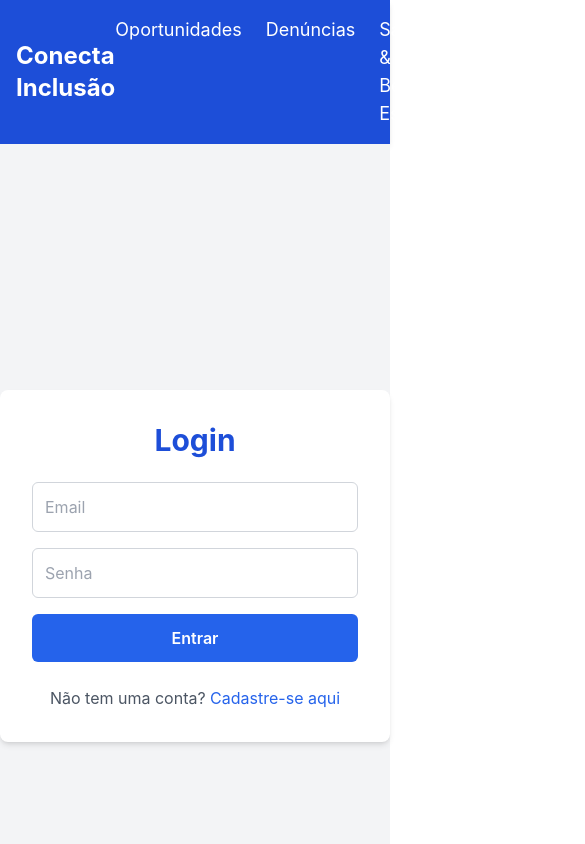
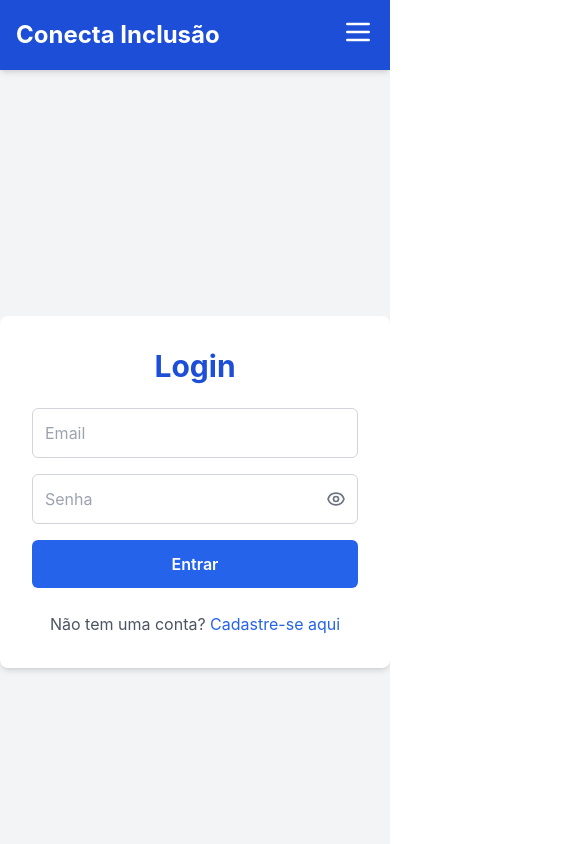
Before and after one commit to fisiofaz/conecta-inclusao-projeto-social, a React (Vite) app in the folder conectainclusao-frontend/: page /login in a window 390 px wide. Shown: the top 844 px of the page, 585 px wide, since content can reach past the window. Built offline with nearby package versions, Linux system fonts and the light colour scheme.

Commit message:
feat: Adiciona funcionalidade de mostrar/ocultar senha nos formulários de login e registro

```diff
--- a/conectainclusao-frontend/src/components/Navbar.jsx
+++ b/conectainclusao-frontend/src/components/Navbar.jsx
@@ -1,43 +1,59 @@
-import React from 'react';
+import React, { useState } from 'react';
 import { Link, useNavigate } from 'react-router-dom';
 import { useAuth } from '../contexts/AuthContext';
 
 function Navbar() {
 const { isAuthenticated, logout, getTipoPerfil } = useAuth();
 const navigate = useNavigate();
+const [isMenuOpen, setIsMenuOpen] = useState(false);
 
 const handleLogout = () => {
     logout();
     navigate('/login');
 };
 
+const toggleMenu = () => {
+    setIsMenuOpen(!isMenuOpen);
+};
+
 const userTipoPerfil = getTipoPerfil();
 const isAdmin = userTipoPerfil === 'ADMIN';
 
   return (
-    <nav className="bg-blue-700 p-4 flex items-center justify-between shadow-md">
-      <Link to="/" className="text-white text-2xl font-bold hover:text-blue-200 transition-colors duration-300">
+    <nav className="relative z-10 flex items-center justify-between p-4 bg-blue-700 shadow-md">
+      <Link to="/" className="text-2xl font-bold text-white transition-colors duration-300 hover:text-blue-200">
         Conecta Inclusão
       </Link>
-      <ul className="flex space-x-6">
+      {/* Botão de Hambúrguer - Visível apenas em telas pequenas (hidden em md e maiores) */}
+      <div className="md:hidden">
+        <button onClick={toggleMenu} className="text-white focus:outline-none">
+          {isMenuOpen ? (
+            <svg className="w-8 h-8" fill="none" stroke="currentColor" viewBox="0 0 24 24" xmlns="http://www.w3.org/2000/svg"><path strokeLinecap="round" strokeLinejoin="round" strokeWidth="2" d="M6 18L18 6M6 6l12 12"></path></svg>
+          ) : (
+            <svg className="w-8 h-8" fill="none" stroke="currentColor" viewBox="0 0 24 24" xmlns="http://www.w3.org/2000/svg"><path strokeLinecap="round" strokeLinejoin="round" strokeWidth="2" d="M4 6h16M4 12h16M4 18h16"></path></svg>
+          )}
+        </button>
+      </div>
+      {/* Lista de Links - Oculta em telas pequenas por padrão, visível em md e maiores, ou quando isMenuOpen é true */}
+      <ul className={`md:flex flex-col md:flex-row space-y-2 md:space-y-0 md:space-x-6 absolute md:static top-full left-0 w-full md:w-auto bg-blue-700 md:bg-transparent shadow-md md:shadow-none p-4 md:p-0 ${isMenuOpen ? 'flex' : 'hidden'}`}>
         <li>
-          <Link to="/opportunities" className="text-white text-lg hover:text-blue-200 transition-colors duration-300">
+          <Link to="/opportunities" className="block px-4 py-2 text-lg text-white transition-colors duration-300 hover:text-blue-200 md:px-0" onClick={() => setIsMenuOpen(false)}>
             Oportunidades
           </Link>
         </li>
         <li>
-          <Link to="/complaints" className="text-white text-lg hover:text-blue-200 transition-colors duration-300">
+          <Link to="/complaints" className="block px-4 py-2 text-lg text-white transition-colors duration-300 hover:text-blue-200 md:px-0" onClick={() => setIsMenuOpen(false)}>
             Denúncias
           </Link>
         </li>
         <li>
-          <Link to="/health-resources" className="text-white text-lg hover:text-blue-200 transition-colors duration-300">
+          <Link to="/health-resources" className="block px-4 py-2 text-lg text-white transition-colors duration-300 hover:text-blue-200 md:px-0" onClick={() => setIsMenuOpen(false)}>
             Saúde & Bem-Estar
           </Link>
         </li>
       {isAdmin && (
             <li>
-                <Link to="/users" className="text-white text-lg hover:text-blue-200 transition-colors duration-300">
+                <Link to="/users" className="block px-4 py-2 text-lg text-white transition-colors duration-300 hover:text-blue-200 md:px-0" onClick={() => setIsMenuOpen(false)}>
                     Usuários
                 </Link>
             </li>
@@ -45,12 +61,12 @@ const isAdmin = userTipoPerfil === 'ADMIN';
         {!isAuthenticated() ? (
           <>
             <li>
-              <Link to="/login" className="text-white text-lg hover:text-blue-200 transition-colors duration-300">
+              <Link to="/login" className="block px-4 py-2 text-lg text-white transition-colors duration-300 hover:text-blue-200 md:px-0" onClick={() => setIsMenuOpen(false)}>
                 Login
               </Link>
             </li>
             <li>
-              <Link to="/register" className="text-white text-lg hover:text-blue-200 transition-colors duration-300">
+              <Link to="/register" className="block px-4 py-2 text-lg text-white transition-colors duration-300 hover:text-blue-200 md:px-0" onClick={() => setIsMenuOpen(false)}>
                 Cadastro
               </Link>
             </li>
@@ -59,7 +75,7 @@ const isAdmin = userTipoPerfil === 'ADMIN';
           <li>
             <button
               onClick={handleLogout}
-              className="bg-red-500 text-white text-lg px-3 py-1 rounded-md hover:bg-red-600 transition-colors duration-300"
+              className="w-full px-3 py-1 text-lg text-white transition-colors duration-300 bg-red-500 rounded-md hover:bg-red-600 md:w-auto"
             >
               Sair
             </button>
--- a/conectainclusao-frontend/src/pages/Auth/LoginPage.jsx
+++ b/conectainclusao-frontend/src/pages/Auth/LoginPage.jsx
@@ -1,6 +1,5 @@
 import React, { useState } from 'react';
-import { useNavigate } from 'react-router-dom';
-import { Link } from 'react-router-dom';
+import { useNavigate, Link } from 'react-router-dom';
 import { useAuth } from '../../contexts/AuthContext';
 import FeedbackMessage from '../../components/FeedbackMessage'
 
@@ -9,6 +8,7 @@ function LoginPage() {
   const [senha, setSenha] = useState('');
   const [feedback, setFeedback] = useState({ type: '', message: '' });
   const [loading, setLoading] = useState(false);
+  const [showPassword, setShowPassword] = useState(false);
   const navigate = useNavigate();
   const { login } = useAuth();
 
@@ -30,6 +30,11 @@ function LoginPage() {
     setLoading(false);
   };
 
+  // Função para alternar a visibilidade da senha
+  const togglePasswordVisibility = () => {
+    setShowPassword(!showPassword);
+  };
+
   return (
     <div className="flex items-center justify-center min-h-screen bg-gray-100">
       <div className="w-full max-w-md p-8 bg-white rounded-lg shadow-md">
@@ -44,18 +49,28 @@ function LoginPage() {
             required
             className="p-3 transition-colors duration-300 border border-gray-300 rounded-md focus:outline-none focus:ring-2 focus:ring-blue-500 focus:border-transparent"
           />
+          <div className="relative"> {/* Adiciona um contêiner relativo para posicionar o ícone */}
             <input
-            type="password"
+              type={showPassword ? 'text' : 'password'} // << Altera o tipo baseado no estado
               value={senha}
               onChange={(e) => setSenha(e.target.value)}
               placeholder="Senha"
               required
-            className="p-3 transition-colors duration-300 border border-gray-300 rounded-md focus:outline-none focus:ring-2 focus:ring-blue-500 focus:border-transparent"
+              className="w-full p-3 pr-10 transition-colors duration-300 border border-gray-300 rounded-md focus:outline-none focus:ring-2 focus:ring-blue-500 focus:border-transparent" // Adiciona pr-10 para espaço do ícone
             />
             <button
-            type="submit"
-            className="p-3 font-semibold text-white transition-colors duration-300 bg-blue-600 rounded-md hover:bg-blue-700 disabled:opacity-50" disabled={loading}
+              type="button" // << Importante: tipo "button" para não submeter o formulário
+              onClick={togglePasswordVisibility}
+              className="absolute inset-y-0 right-0 flex items-center pr-3 text-sm leading-5 text-gray-500 hover:text-gray-700"
             >
+              {showPassword ? (
+                <svg className="w-5 h-5" fill="none" stroke="currentColor" viewBox="0 0 24 24" xmlns="http://www.w3.org/2000/svg"><path strokeLinecap="round" strokeLinejoin="round" strokeWidth="2" d="M13.875 18.25l-2.625-2.625m2.625 2.625L10 12.375M13.875 18.25c.014-.15.025-.303.025-.461 0-3.327-2.686-6.009-6-6.009S.896 9.473.896 12.8c0 3.327 2.686 6.009 6 6.009s6.009-2.686 6.009-6.009c0-.158-.011-.311-.025-.461z"></path></svg>
+              ) : (
+                <svg className="w-5 h-5" fill="none" stroke="currentColor" viewBox="0 0 24 24" xmlns="http://www.w3.org/2000/svg"><path strokeLinecap="round" strokeLinejoin="round" strokeWidth="2" d="M15 12a3 3 0 11-6 0 3 3 0 016 0z"></path><path strokeLinecap="round" strokeLinejoin="round" strokeWidth="2" d="M2.458 12C3.732 7.943 7.523 5 12 5c4.478 0 8.268 2.943 9.542 7-1.274 4.057-5.064 7-9.542 7-4.477 0-8.268-2.943-9.542-7z"></path></svg>
+              )}
+            </button>
+          </div>
+          <button type="submit" className="p-3 font-semibold text-white transition-colors duration-300 bg-blue-600 rounded-md hover:bg-blue-700 disabled:opacity-50" disabled={loading}>
             {loading ? 'Entrando...' : 'Entrar'}
           </button>
         </form>
--- a/conectainclusao-frontend/src/pages/Auth/RegisterPage.jsx
+++ b/conectainclusao-frontend/src/pages/Auth/RegisterPage.jsx
@@ -1,7 +1,6 @@
 import React, { useState } from 'react';
 import api from '../../services/api';
-import { useNavigate } from 'react-router-dom';
-import { Link } from 'react-router-dom';
+import { useNavigate, Link } from 'react-router-dom';
 import FeedbackMessage from '../../components/FeedbackMessage';
 
 function RegisterPage() {
@@ -19,10 +18,15 @@ function RegisterPage() {
 
   const [feedback, setFeedback] = useState({ type: '', message: '' });
   const [loading, setLoading] = useState(false);
+  const [showPassword, setShowPassword] = useState(false);
   const navigate = useNavigate();
 
   const handleChange = (e) => {
     setFormData({ ...formData, [e.target.name]: e.target.value });
+  };
+
+  const togglePasswordVisibility = () => {
+    setShowPassword(!showPassword);
   };
 
   const handleSubmit = async (e) => {
@@ -72,7 +76,28 @@ function RegisterPage() {
         <form onSubmit={handleSubmit} className="grid grid-cols-1 gap-4 md:grid-cols-2">
           <input type="text" name="nome" value={formData.nome} onChange={handleChange} placeholder="Nome" required className="p-3 border border-gray-300 rounded-md col-span-full focus:outline-none focus:ring-2 focus:ring-blue-500" />
           <input type="email" name="email" value={formData.email} onChange={handleChange} placeholder="Email" required className="p-3 border border-gray-300 rounded-md col-span-full focus:outline-none focus:ring-2 focus:ring-blue-500" />
-          <input type="password" name="senha" value={formData.senha} onChange={handleChange} placeholder="Senha" required className="p-3 border border-gray-300 rounded-md col-span-full focus:outline-none focus:ring-2 focus:ring-blue-500" />
+          <div className="relative col-span-full"> {/* col-span-full para ocupar toda a largura */}
+            <input
+              type={showPassword ? 'text' : 'password'}
+              name="senha"
+              value={formData.senha}
+              onChange={handleChange}
+              placeholder="Senha"
+              required
+              className="w-full p-3 pr-10 border border-gray-300 rounded-md focus:outline-none focus:ring-2 focus:ring-blue-500" // Adiciona pr-10
+            />
+            <button
+              type="button"
+              onClick={togglePasswordVisibility}
+              className="absolute inset-y-0 right-0 flex items-center pr-3 text-sm leading-5 text-gray-500 hover:text-gray-700"
+            >
+              {showPassword ? (
+                <svg className="w-5 h-5" fill="none" stroke="currentColor" viewBox="0 0 24 24" xmlns="http://www.w3.org/2000/svg"><path strokeLinecap="round" strokeLinejoin="round" strokeWidth="2" d="M13.875 18.25l-2.625-2.625m2.625 2.625L10 12.375M13.875 18.25c.014-.15.025-.303.025-.461 0-3.327-2.686-6.009-6-6.009S.896 9.473.896 12.8c0 3.327 2.686 6.009 6 6.009s6.009-2.686 6.009-6.009c0-.158-.011-.311-.025-.461z"></path></svg>
+              ) : (
+                <svg className="w-5 h-5" fill="none" stroke="currentColor" viewBox="0 0 24 24" xmlns="http://www.w3.org/2000/svg"><path strokeLinecap="round" strokeLinejoin="round" strokeWidth="2" d="M15 12a3 3 0 11-6 0 3 3 0 016 0z"></path><path strokeLinecap="round" strokeLinejoin="round" strokeWidth="2" d="M2.458 12C3.732 7.943 7.523 5 12 5c4.478 0 8.268 2.943 9.542 7-1.274 4.057-5.064 7-9.542 7-4.477 0-8.268-2.943-9.542-7z"></path></svg>
+              )}
+            </button>
+          </div>
 
           <div className="col-span-full">
             <label className="block mb-2 text-sm font-bold text-gray-700">Tipo de Perfil:</label>
```
Lines whose indentation alone changed are shown as unchanged.
